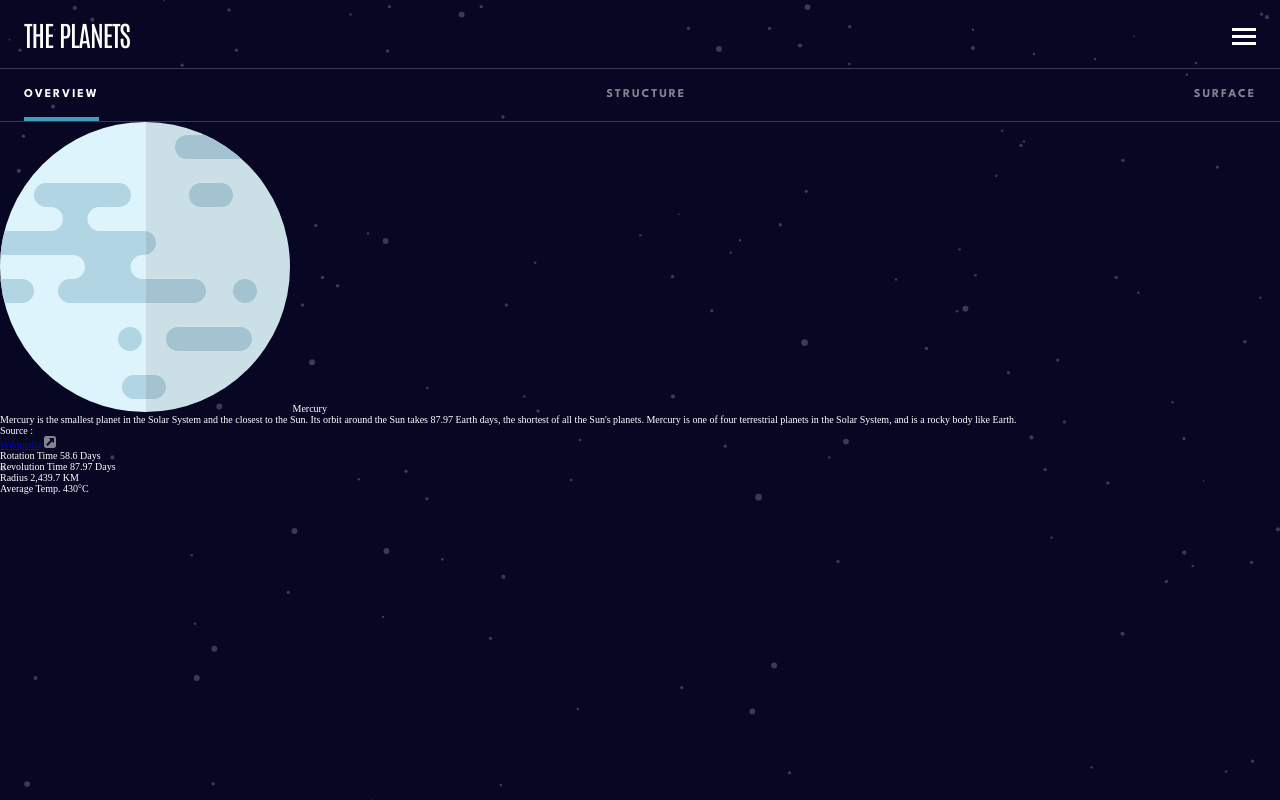
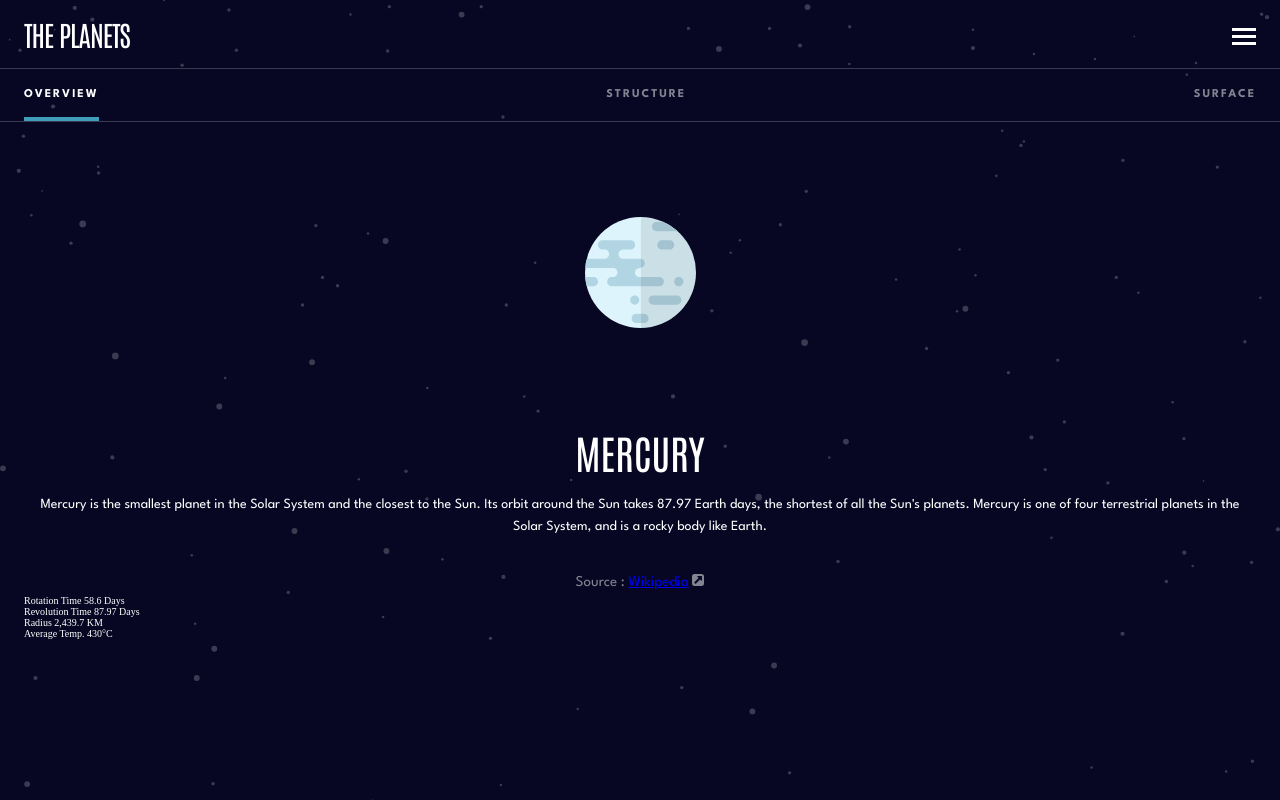
Before and after one commit to AdamHaniff/Planets-Fact-Site, a website built with Parcel: page index.html in a window 1280 px wide. Built offline with nearby package versions, Linux system fonts and the light colour scheme.

Commit message:
Styled planet-info in 375px layout

```diff
--- a/index.html
+++ b/index.html
@@ -53,7 +53,7 @@
         the Solar System, and is a rocky body like Earth.
       </p>
       <div class="source">
-        <span class="source__text">Source :</span>
+        <span class="source__text">Source :&nbsp;</span>
         <div class="source__link-window">
           <a
             class="source__link"
--- a/main.scss
+++ b/main.scss
@@ -99,6 +99,43 @@ body {
 }
 
 // ********** PLANET-INFO **********
+.planet-info {
+  padding: 9.5rem 2.4rem 4.7rem;
+
+  &__img {
+    display: block;
+    width: 11.1rem;
+    height: 11.1rem;
+    margin: 0 auto 9.8rem;
+  }
+
+  &__name {
+    display: block;
+    text-align: center;
+    font-family: $font-antonio;
+    font-size: 4rem;
+    text-transform: uppercase;
+    margin-bottom: 1.6rem;
+  }
+
+  &__details {
+    text-align: center;
+    font-family: $font-leagueSpartan;
+    font-size: 1.4rem;
+    line-height: 2.2rem;
+    margin-bottom: 3.2rem;
+  }
+}
+
+// ************ SOURCE ************
+.source {
+  display: flex;
+  justify-content: center;
+  color: $color-white50Percent;
+  font-family: $font-leagueSpartan;
+  font-size: 1.5rem;
+  line-height: 2.5rem;
+}
 
 // *********** SIDEBAR ************
 .sidebar {
```
Also changed, not shown: css/main.css, 1 other file.
